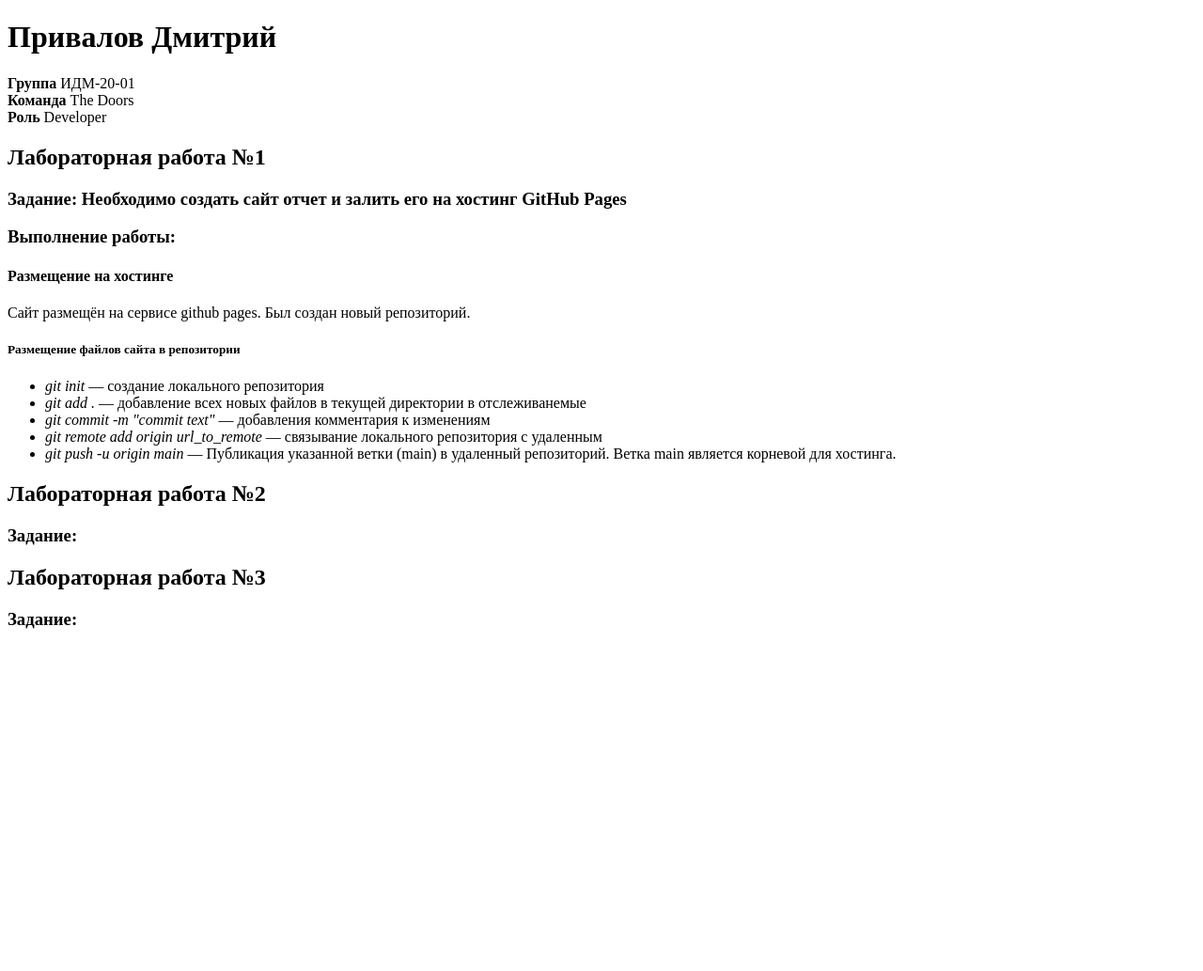
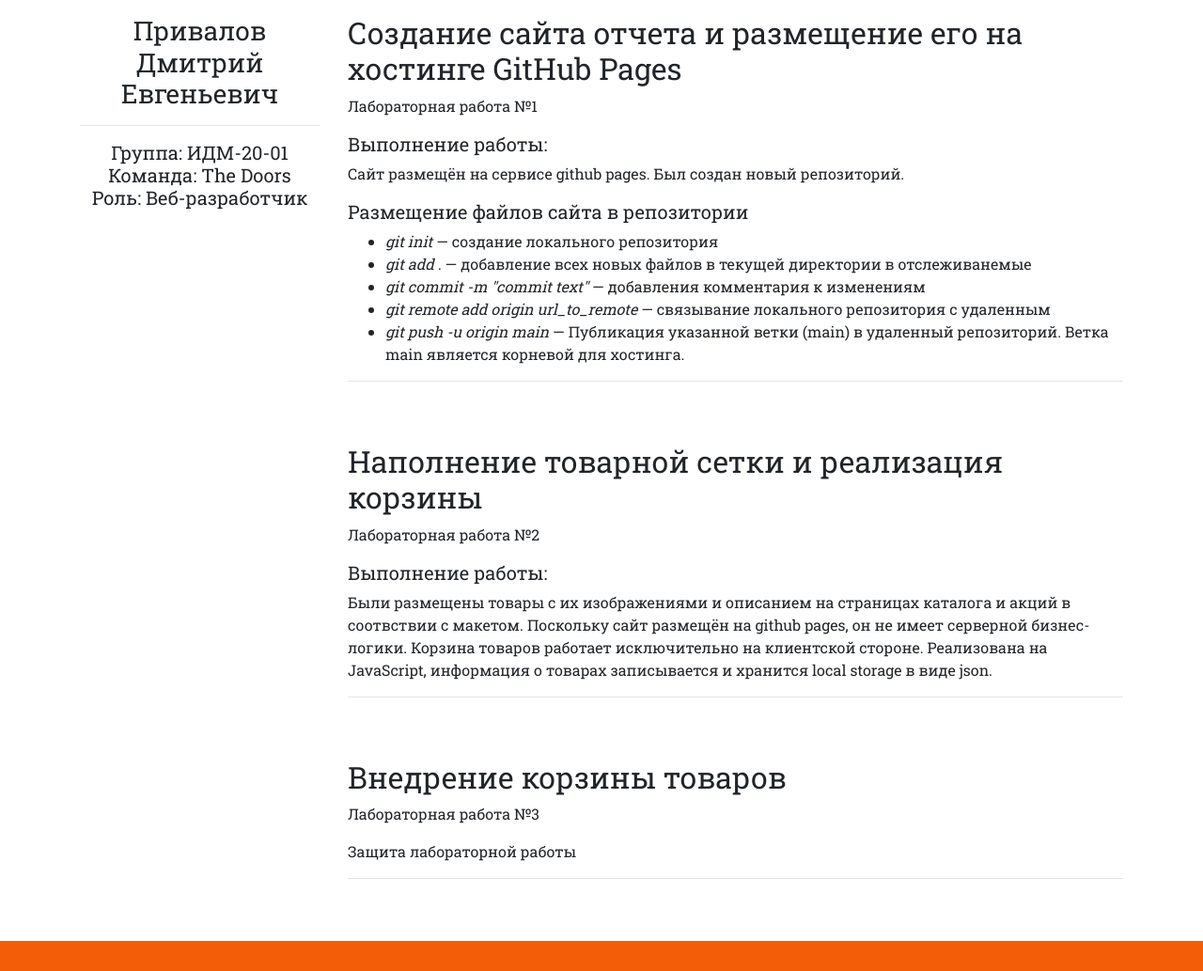
Before and after one commit to f45d07/inet-2020, a plain HTML site: page index.html in a window 1280 px wide. Shown: the whole page at 94% size. Before the commit the page ends 800 px from the top, so only its background shows below. Drawn offline with nearby package versions, Linux system fonts and the light colour scheme.

Commit message:
Update index.html

```diff
--- a/index.html
+++ b/index.html
@@ -1,32 +1,62 @@
+<!doctype html>
+<html lang="ru" class="h-100">
+  <head>
+    <meta charset="utf-8">
+    <meta name="viewport" content="width=device-width, initial-scale=1, shrink-to-fit=no">
 
-<!DOCTYPE html>
-<html>
-    <head>
-        <title>Привалов ИДМ-20-01</title>
+    <title>Лаборторные работы  - Привалов Д ИДМ-20-01</title>
+
+    <link href="https://fonts.googleapis.com/css?family=Roboto+Slab" rel="stylesheet">
+    <link rel="stylesheet" href="https://stackpath.bootstrapcdn.com/bootstrap/4.5.2/css/bootstrap.min.css" integrity="sha384-JcKb8q3iqJ61gNV9KGb8thSsNjpSL0n8PARn9HuZOnIxN0hoP+VmmDGMN5t9UJ0Z" crossorigin="anonymous">
+    <link rel="stylesheet" href="https://use.fontawesome.com/releases/v5.8.1/css/all.css" integrity="sha384-50oBUHEmvpQ+1lW4y57PTFmhCaXp0ML5d60M1M7uH2+nqUivzIebhndOJK28anvf" crossorigin="anonymous">
+    <style>
+      body, html {
+          font-family: 'Roboto Slab', serif;
+      }
+
+      .footer {
+          background-color: #f45d07;
+
+      }
+
+      .footer * {
+          color: #5c483c;
+      }
+
+      .blog-post {
+        padding-bottom: 50px;
+      }
+    </style>
   </head>
-    <body>
-        <main>
-            <div>
-                <h1>
-                    Привалов Дмитрий
-                </h1>
+
+  <body class="d-flex flex-column h-100">
+
+
+<main role="main" class="flex-shrink-0">
+  <div class="container">
+    <p></p>
+    <div class="row">
+      <div class="col-md about-me" align="center">
+        <h3>Привалов<br>Дмитрий<br>Евгеньевич</h3>
+        <hr>
+        <h5>
+          Группа: ИДМ-20-01
+          <br>
+          Команда: The Doors
+          <br>
+          Роль: Веб-разработчик
+        </h5>
+
+      </div>
+      <div class="col-md-9">
+        <div class="blog-post">
+          <h2 class="blog-post-title">Создание сайта отчета и размещение его на хостинге GitHub Pages</h2>
+          <p class="blog-post-meta">Лабораторная работа №1</p>
           <p>
-                    <div><b>Группа </b> ИДМ-20-01</div>
-                    <div><b>Команда </b> The Doors</div>
-                    <div><b>Роль </b> Developer</div>
-                </p>
-            </div>
-            <div>
-                <h2>Лабораторная работа №1</h2>
-                <h3>
-                    <b>Задание:</b>
-                    Необходимо создать сайт отчет и залить его на хостинг GitHub Pages
-                </h3>
-                <div>
-                    <h3><b>Выполнение работы:</b></h3>
-                    <h4>Размещение на хостинге</h4>
+            <h5>Выполнение работы:</h5>
               <p>
                 Сайт размещён на сервисе github pages. Был создан новый репозиторий.
+              </p>
               <h5>Размещение файлов сайта в репозитории</h5>
                   <ul>
                     <li><i>git init</i> — создание локального репозитория</li>
@@ -36,20 +66,46 @@
                     <li><i>git push -u origin main</i> — Публикация указанной ветки (main) в удаленный репозиторий. Ветка main является корневой для хостинга.</li>
                   </ul>
           </p>
+          <a href=""></a>
+          <hr>
+        </div>
+
+        <div class="blog-post">
+          <h2 class="blog-post-title">Наполнение товарной сетки и реализация корзины</h2>
+          <p class="blog-post-meta">Лабораторная работа №2</p>
+          <p>
+            <h5>Выполнение работы:</h5>
+              <p>
+                Были размещены товары с их изображениями и описанием на страницах каталога и акций в соотвствии с макетом. Поскольку сайт размещён на github pages, он не имеет серверной бизнес-логики. Корзина товаров работает исключительно на клиентской стороне. Реализована на JavaScript, информация о товарах записывается и хранится local storage в виде json.
+              </p>
+          </p>
+          <a href=""></a>
+          <hr>
+        </div>
+
+        <div class="blog-post">
+          <h2 class="blog-post-title">Внедрение корзины товаров</h2>
+          <p class="blog-post-meta">Лабораторная работа №3</p>
+          <p>
+            <h5></h5>
+              <p>
+                Защита лабораторной работы
+              </p>
+          </p>
+          <a href=""></a>
+          <hr>
+        </div>
+
       </div>
     </div>
-            <div>
-                <h2>Лабораторная работа №2</h2>
-                <h3>
-                    <b>Задание:</b>
-                </h3>
-            </div>
-            <div>
-                <h2>Лабораторная работа №3</h2>
-                <h3>
-                    <b>Задание:</b>
-                </h3>
   </div>
 </main>
+
+<footer class="footer mt-auto py-3">
+  <div class="container text-center">
+    <span> </span>
+  </div>
+</footer>
+
 </body>
 </html>
```
Lines whose indentation alone changed are shown as unchanged.
